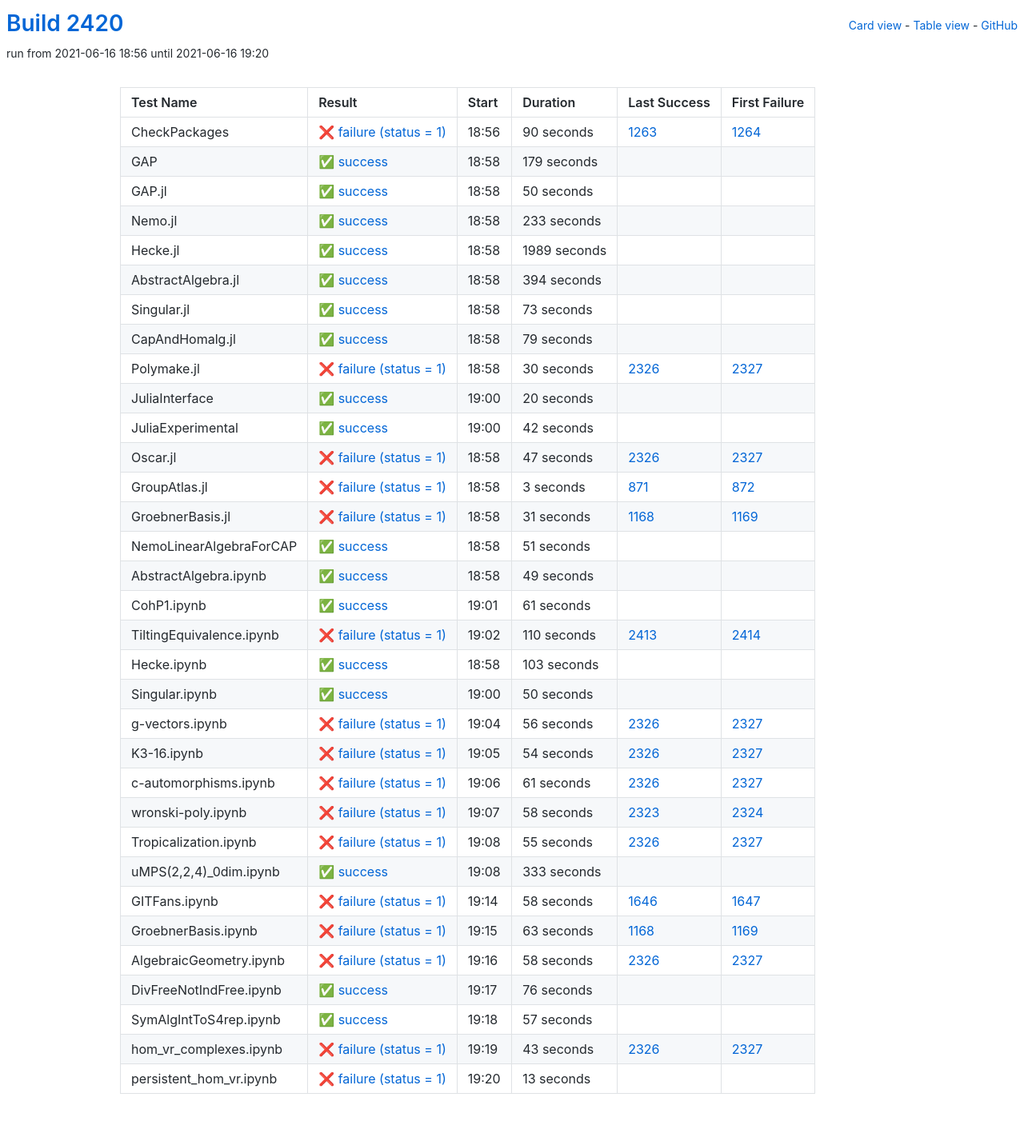
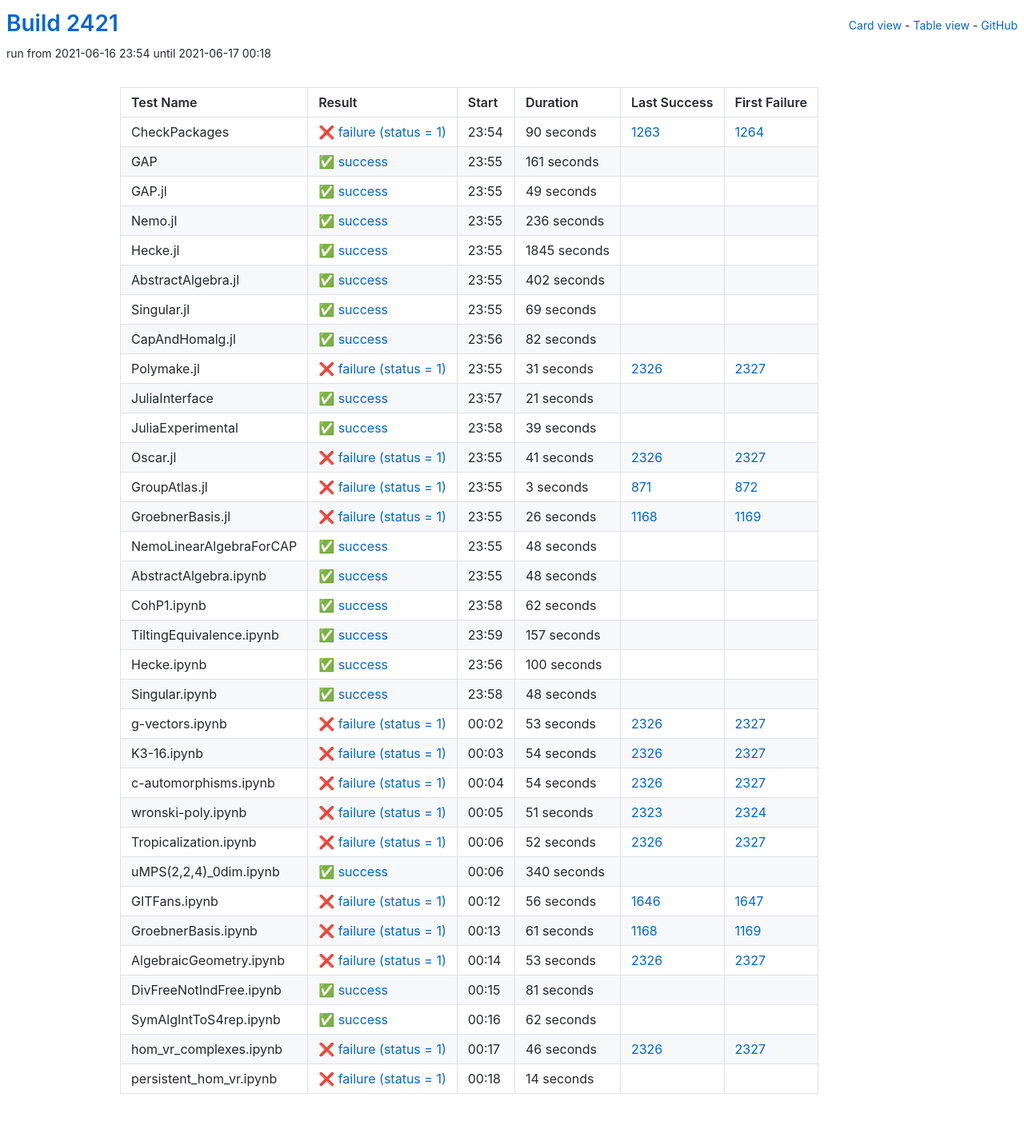
Before and after one commit to oscar-system/oscar-ci-status-stable, a Jekyll site: the page built from table.html, in a window 1280 px wide. Shown: the whole page at 80% size. Built offline with Jekyll 4.4.1, drawn with Linux system fonts in a browser that asks for light colours.

Commit message:
Build #2421

```diff
--- a/_data/ci.yml
+++ b/_data/ci.yml
@@ -1,6 +1,6 @@
 ---
-build: 2420
-build_url: https://oscarci.mathematik.uni-kl.de/job/oscar-stable/2420/
+build: 2421
+build_url: https://oscarci.mathematik.uni-kl.de/job/oscar-stable/2421/
 job: oscar-stable
 organization: oscar-system
 repo: oscar-ci-status-stable
@@ -8,8 +8,8 @@ repourl: https://github.com/oscar-system/oscar-ci-status-stable
 tests:
 - name: CheckPackages
   id: checkpackages
-  log: https://oscarci.mathematik.uni-kl.de/job/oscar-stable/2420/artifact/logs/build-2420/CheckPackages.log
-  start: 2021-06-16 18:56
+  log: https://oscarci.mathematik.uni-kl.de/job/oscar-stable/2421/artifact/logs/build-2421/CheckPackages.log
+  start: 2021-06-16 23:54
   success: false
   exitcode: 1
   status: failure
@@ -20,140 +20,140 @@ tests:
   first_failure_url: https://oscarci.mathematik.uni-kl.de/job/oscar-stable/1264/
 - name: GAP
   id: gap
-  log: https://oscarci.mathematik.uni-kl.de/job/oscar-stable/2420/artifact/logs/build-2420/GAP.log
-  start: 2021-06-16 18:58
+  log: https://oscarci.mathematik.uni-kl.de/job/oscar-stable/2421/artifact/logs/build-2421/GAP.log
+  start: 2021-06-16 23:55
   success: true
   exitcode: 0
   status: success
-  duration: 179
+  duration: 161
   last_success: false
   last_success_url:
   first_failure: false
   first_failure_url:
 - name: GAP.jl
   id: gap-jl
-  log: https://oscarci.mathematik.uni-kl.de/job/oscar-stable/2420/artifact/logs/build-2420/GAP.jl.log
-  start: 2021-06-16 18:58
+  log: https://oscarci.mathematik.uni-kl.de/job/oscar-stable/2421/artifact/logs/build-2421/GAP.jl.log
+  start: 2021-06-16 23:55
   success: true
   exitcode: 0
   status: success
-  duration: 50
+  duration: 49
   last_success: false
   last_success_url:
   first_failure: false
   first_failure_url:
 - name: Nemo.jl
   id: nemo-jl
-  log: https://oscarci.mathematik.uni-kl.de/job/oscar-stable/2420/artifact/logs/build-2420/Nemo.jl.log
-  start: 2021-06-16 18:58
+  log: https://oscarci.mathematik.uni-kl.de/job/oscar-stable/2421/artifact/logs/build-2421/Nemo.jl.log
+  start: 2021-06-16 23:55
   success: true
   exitcode: 0
   status: success
-  duration: 233
+  duration: 236
   last_success: false
   last_success_url:
   first_failure: false
   first_failure_url:
 - name: Hecke.jl
   id: hecke-jl
-  log: https://oscarci.mathematik.uni-kl.de/job/oscar-stable/2420/artifact/logs/build-2420/Hecke.jl.log
-  start: 2021-06-16 18:58
+  log: https://oscarci.mathematik.uni-kl.de/job/oscar-stable/2421/artifact/logs/build-2421/Hecke.jl.log
+  start: 2021-06-16 23:55
   success: true
   exitcode: 0
   status: success
-  duration: 1989
+  duration: 1845
   last_success: false
   last_success_url:
   first_failure: false
   first_failure_url:
 - name: AbstractAlgebra.jl
   id: abstractalgebra-jl
-  log: https://oscarci.mathematik.uni-kl.de/job/oscar-stable/2420/artifact/logs/build-2420/AbstractAlgebra.jl.log
-  start: 2021-06-16 18:58
+  log: https://oscarci.mathematik.uni-kl.de/job/oscar-stable/2421/artifact/logs/build-2421/AbstractAlgebra.jl.log
+  start: 2021-06-16 23:55
   success: true
   exitcode: 0
   status: success
-  duration: 394
+  duration: 402
   last_success: false
   last_success_url:
   first_failure: false
   first_failure_url:
 - name: Singular.jl
   id: singular-jl
-  log: https://oscarci.mathematik.uni-kl.de/job/oscar-stable/2420/artifact/logs/build-2420/Singular.jl.log
-  start: 2021-06-16 18:58
+  log: https://oscarci.mathematik.uni-kl.de/job/oscar-stable/2421/artifact/logs/build-2421/Singular.jl.log
+  start: 2021-06-16 23:55
   success: true
   exitcode: 0
   status: success
-  duration: 73
+  duration: 69
   last_success: false
   last_success_url:
   first_failure: false
   first_failure_url:
 - name: CapAndHomalg.jl
   id: capandhomalg-jl
-  log: https://oscarci.mathematik.uni-kl.de/job/oscar-stable/2420/artifact/logs/build-2420/CapAndHomalg.jl.log
-  start: 2021-06-16 18:58
+  log: https://oscarci.mathematik.uni-kl.de/job/oscar-stable/2421/artifact/logs/build-2421/CapAndHomalg.jl.log
+  start: 2021-06-16 23:56
   success: true
   exitcode: 0
   status: success
-  duration: 79
+  duration: 82
   last_success: false
   last_success_url:
   first_failure: false
   first_failure_url:
 - name: Polymake.jl
   id: polymake-jl
-  log: https://oscarci.mathematik.uni-kl.de/job/oscar-stable/2420/artifact/logs/build-2420/Polymake.jl.log
-  start: 2021-06-16 18:58
+  log: https://oscarci.mathematik.uni-kl.de/job/oscar-stable/2421/artifact/logs/build-2421/Polymake.jl.log
+  start: 2021-06-16 23:55
   success: false
   exitcode: 1
   status: failure
-  duration: 30
+  duration: 31
   last_success: 2326
   last_success_url: https://oscarci.mathematik.uni-kl.de/job/oscar-stable/2326/
   first_failure: 2327
   first_failure_url: https://oscarci.mathematik.uni-kl.de/job/oscar-stable/2327/
 - name: JuliaInterface
   id: juliainterface
-  log: https://oscarci.mathematik.uni-kl.de/job/oscar-stable/2420/artifact/logs/build-2420/JuliaInterface.log
-  start: 2021-06-16 19:00
+  log: https://oscarci.mathematik.uni-kl.de/job/oscar-stable/2421/artifact/logs/build-2421/JuliaInterface.log
+  start: 2021-06-16 23:57
   success: true
   exitcode: 0
   status: success
-  duration: 20
+  duration: 21
   last_success: false
   last_success_url:
   first_failure: false
   first_failure_url:
 - name: JuliaExperimental
   id: juliaexperimental
-  log: https://oscarci.mathematik.uni-kl.de/job/oscar-stable/2420/artifact/logs/build-2420/JuliaExperimental.log
-  start: 2021-06-16 19:00
+  log: https://oscarci.mathematik.uni-kl.de/job/oscar-stable/2421/artifact/logs/build-2421/JuliaExperimental.log
+  start: 2021-06-16 23:58
   success: true
   exitcode: 0
   status: success
-  duration: 42
+  duration: 39
   last_success: false
   last_success_url:
   first_failure: false
   first_failure_url:
 - name: Oscar.jl
   id: oscar-jl
-  log: https://oscarci.mathematik.uni-kl.de/job/oscar-stable/2420/artifact/logs/build-2420/Oscar.jl.log
-  start: 2021-06-16 18:58
+  log: https://oscarci.mathematik.uni-kl.de/job/oscar-stable/2421/artifact/logs/build-2421/Oscar.jl.log
+  start: 2021-06-16 23:55
   success: false
   exitcode: 1
   status: failure
-  duration: 47
+  duration: 41
   last_success: 2326
   last_success_url: https://oscarci.mathematik.uni-kl.de/job/oscar-stable/2326/
   first_failure: 2327
   first_failure_url: https://oscarci.mathematik.uni-kl.de/job/oscar-stable/2327/
 - name: GroupAtlas.jl
   id: groupatlas-jl
-  log: https://oscarci.mathematik.uni-kl.de/job/oscar-stable/2420/artifact/logs/build-2420/GroupAtlas.jl.log
-  start: 2021-06-16 18:58
+  log: https://oscarci.mathematik.uni-kl.de/job/oscar-stable/2421/artifact/logs/build-2421/GroupAtlas.jl.log
+  start: 2021-06-16 23:55
   success: false
   exitcode: 1
   status: failure
@@ -164,104 +164,104 @@ tests:
   first_failure_url: https://oscarci.mathematik.uni-kl.de/job/oscar-stable/872/
 - name: GroebnerBasis.jl
   id: groebnerbasis-jl
-  log: https://oscarci.mathematik.uni-kl.de/job/oscar-stable/2420/artifact/logs/build-2420/GroebnerBasis.jl.log
-  start: 2021-06-16 18:58
+  log: https://oscarci.mathematik.uni-kl.de/job/oscar-stable/2421/artifact/logs/build-2421/GroebnerBasis.jl.log
+  start: 2021-06-16 23:55
   success: false
   exitcode: 1
   status: failure
-  duration: 31
+  duration: 26
   last_success: 1168
   last_success_url: https://oscarci.mathematik.uni-kl.de/job/oscar-stable/1168/
   first_failure: 1169
   first_failure_url: https://oscarci.mathematik.uni-kl.de/job/oscar-stable/1169/
 - name: NemoLinearAlgebraForCAP
   id: nemolinearalgebraforcap
-  log: https://oscarci.mathematik.uni-kl.de/job/oscar-stable/2420/artifact/logs/build-2420/NemoLinearAlgebraForCAP.log
-  start: 2021-06-16 18:58
+  log: https://oscarci.mathematik.uni-kl.de/job/oscar-stable/2421/artifact/logs/build-2421/NemoLinearAlgebraForCAP.log
+  start: 2021-06-16 23:55
   success: true
   exitcode: 0
   status: success
-  duration: 51
+  duration: 48
   last_success: false
   last_success_url:
   first_failure: false
   first_failure_url:
 - name: AbstractAlgebra.ipynb
   id: abstractalgebra-ipynb
-  log: https://oscarci.mathematik.uni-kl.de/job/oscar-stable/2420/artifact/logs/build-2420/AbstractAlgebra.ipynb.log
-  start: 2021-06-16 18:58
+  log: https://oscarci.mathematik.uni-kl.de/job/oscar-stable/2421/artifact/logs/build-2421/AbstractAlgebra.ipynb.log
+  start: 2021-06-16 23:55
   success: true
   exitcode: 0
   status: success
-  duration: 49
+  duration: 48
   last_success: false
   last_success_url:
   first_failure: false
   first_failure_url:
 - name: CohP1.ipynb
   id: cohp1-ipynb
-  log: https://oscarci.mathematik.uni-kl.de/job/oscar-stable/2420/artifact/logs/build-2420/CohP1.ipynb.log
-  start: 2021-06-16 19:01
+  log: https://oscarci.mathematik.uni-kl.de/job/oscar-stable/2421/artifact/logs/build-2421/CohP1.ipynb.log
+  start: 2021-06-16 23:58
   success: true
   exitcode: 0
   status: success
-  duration: 61
+  duration: 62
   last_success: false
   last_success_url:
   first_failure: false
   first_failure_url:
 - name: TiltingEquivalence.ipynb
   id: tiltingequivalence-ipynb
-  log: https://oscarci.mathematik.uni-kl.de/job/oscar-stable/2420/artifact/logs/build-2420/TiltingEquivalence.ipynb.log
-  start: 2021-06-16 19:02
-  success: false
-  exitcode: 1
-  status: failure
-  duration: 110
-  last_success: 2413
-  last_success_url: https://oscarci.mathematik.uni-kl.de/job/oscar-stable/2413/
-  first_failure: 2414
-  first_failure_url: https://oscarci.mathematik.uni-kl.de/job/oscar-stable/2414/
-- name: Hecke.ipynb
-  id: hecke-ipynb
-  log: https://oscarci.mathematik.uni-kl.de/job/oscar-stable/2420/artifact/logs/build-2420/Hecke.ipynb.log
-  start: 2021-06-16 18:58
+  log: https://oscarci.mathematik.uni-kl.de/job/oscar-stable/2421/artifact/logs/build-2421/TiltingEquivalence.ipynb.log
+  start: 2021-06-16 23:59
   success: true
   exitcode: 0
   status: success
-  duration: 103
+  duration: 157
+  last_success: false
+  last_success_url:
+  first_failure: false
+  first_failure_url:
+- name: Hecke.ipynb
+  id: hecke-ipynb
+  log: https://oscarci.mathematik.uni-kl.de/job/oscar-stable/2421/artifact/logs/build-2421/Hecke.ipynb.log
+  start: 2021-06-16 23:56
+  success: true
+  exitcode: 0
+  status: success
+  duration: 100
   last_success: false
   last_success_url:
   first_failure: false
   first_failure_url:
 - name: Singular.ipynb
   id: singular-ipynb
-  log: https://oscarci.mathematik.uni-kl.de/job/oscar-stable/2420/artifact/logs/build-2420/Singular.ipynb.log
-  start: 2021-06-16 19:00
+  log: https://oscarci.mathematik.uni-kl.de/job/oscar-stable/2421/artifact/logs/build-2421/Singular.ipynb.log
+  start: 2021-06-16 23:58
   success: true
   exitcode: 0
   status: success
-  duration: 50
+  duration: 48
   last_success: false
   last_success_url:
   first_failure: false
   first_failure_url:
 - name: g-vectors.ipynb
   id: g-vectors-ipynb
-  log: https://oscarci.mathematik.uni-kl.de/job/oscar-stable/2420/artifact/logs/build-2420/g-vectors.ipynb.log
-  start: 2021-06-16 19:04
+  log: https://oscarci.mathematik.uni-kl.de/job/oscar-stable/2421/artifact/logs/build-2421/g-vectors.ipynb.log
+  start: 2021-06-17 00:02
   success: false
   exitcode: 1
   status: failure
-  duration: 56
+  duration: 53
   last_success: 2326
   last_success_url: https://oscarci.mathematik.uni-kl.de/job/oscar-stable/2326/
   first_failure: 2327
   first_failure_url: https://oscarci.mathematik.uni-kl.de/job/oscar-stable/2327/
 - name: K3-16.ipynb
   id: k3-16-ipynb
-  log: https://oscarci.mathematik.uni-kl.de/job/oscar-stable/2420/artifact/logs/build-2420/K3-16.ipynb.log
-  start: 2021-06-16 19:05
+  log: https://oscarci.mathematik.uni-kl.de/job/oscar-stable/2421/artifact/logs/build-2421/K3-16.ipynb.log
+  start: 2021-06-17 00:03
   success: false
   exitcode: 1
   status: failure
@@ -272,132 +272,132 @@ tests:
   first_failure_url: https://oscarci.mathematik.uni-kl.de/job/oscar-stable/2327/
 - name: c-automorphisms.ipynb
   id: c-automorphisms-ipynb
-  log: https://oscarci.mathematik.uni-kl.de/job/oscar-stable/2420/artifact/logs/build-2420/c-automorphisms.ipynb.log
-  start: 2021-06-16 19:06
+  log: https://oscarci.mathematik.uni-kl.de/job/oscar-stable/2421/artifact/logs/build-2421/c-automorphisms.ipynb.log
+  start: 2021-06-17 00:04
   success: false
   exitcode: 1
   status: failure
-  duration: 61
+  duration: 54
   last_success: 2326
   last_success_url: https://oscarci.mathematik.uni-kl.de/job/oscar-stable/2326/
   first_failure: 2327
   first_failure_url: https://oscarci.mathematik.uni-kl.de/job/oscar-stable/2327/
 - name: wronski-poly.ipynb
   id: wronski-poly-ipynb
-  log: https://oscarci.mathematik.uni-kl.de/job/oscar-stable/2420/artifact/logs/build-2420/wronski-poly.ipynb.log
-  start: 2021-06-16 19:07
+  log: https://oscarci.mathematik.uni-kl.de/job/oscar-stable/2421/artifact/logs/build-2421/wronski-poly.ipynb.log
+  start: 2021-06-17 00:05
   success: false
   exitcode: 1
   status: failure
-  duration: 58
+  duration: 51
   last_success: 2323
   last_success_url: https://oscarci.mathematik.uni-kl.de/job/oscar-stable/2323/
   first_failure: 2324
   first_failure_url: https://oscarci.mathematik.uni-kl.de/job/oscar-stable/2324/
 - name: Tropicalization.ipynb
   id: tropicalization-ipynb
-  log: https://oscarci.mathematik.uni-kl.de/job/oscar-stable/2420/artifact/logs/build-2420/Tropicalization.ipynb.log
-  start: 2021-06-16 19:08
+  log: https://oscarci.mathematik.uni-kl.de/job/oscar-stable/2421/artifact/logs/build-2421/Tropicalization.ipynb.log
+  start: 2021-06-17 00:06
   success: false
   exitcode: 1
   status: failure
-  duration: 55
+  duration: 52
   last_success: 2326
   last_success_url: https://oscarci.mathematik.uni-kl.de/job/oscar-stable/2326/
   first_failure: 2327
   first_failure_url: https://oscarci.mathematik.uni-kl.de/job/oscar-stable/2327/
 - name: uMPS(2,2,4)_0dim.ipynb
   id: umps-2-2-4-0dim-ipynb
-  log: https://oscarci.mathematik.uni-kl.de/job/oscar-stable/2420/artifact/logs/build-2420/uMPS-2-2-4-_0dim.ipynb.log
-  start: 2021-06-16 19:08
+  log: https://oscarci.mathematik.uni-kl.de/job/oscar-stable/2421/artifact/logs/build-2421/uMPS-2-2-4-_0dim.ipynb.log
+  start: 2021-06-17 00:06
   success: true
   exitcode: 0
   status: success
-  duration: 333
+  duration: 340
   last_success: false
   last_success_url:
   first_failure: false
   first_failure_url:
 - name: GITFans.ipynb
   id: gitfans-ipynb
-  log: https://oscarci.mathematik.uni-kl.de/job/oscar-stable/2420/artifact/logs/build-2420/GITFans.ipynb.log
-  start: 2021-06-16 19:14
+  log: https://oscarci.mathematik.uni-kl.de/job/oscar-stable/2421/artifact/logs/build-2421/GITFans.ipynb.log
+  start: 2021-06-17 00:12
   success: false
   exitcode: 1
   status: failure
-  duration: 58
+  duration: 56
   last_success: 1646
   last_success_url: https://oscarci.mathematik.uni-kl.de/job/oscar-stable/1646/
   first_failure: 1647
   first_failure_url: https://oscarci.mathematik.uni-kl.de/job/oscar-stable/1647/
 - name: GroebnerBasis.ipynb
   id: groebnerbasis-ipynb
-  log: https://oscarci.mathematik.uni-kl.de/job/oscar-stable/2420/artifact/logs/build-2420/GroebnerBasis.ipynb.log
-  start: 2021-06-16 19:15
+  log: https://oscarci.mathematik.uni-kl.de/job/oscar-stable/2421/artifact/logs/build-2421/GroebnerBasis.ipynb.log
+  start: 2021-06-17 00:13
   success: false
   exitcode: 1
   status: failure
-  duration: 63
+  duration: 61
   last_success: 1168
   last_success_url: https://oscarci.mathematik.uni-kl.de/job/oscar-stable/1168/
   first_failure: 1169
   first_failure_url: https://oscarci.mathematik.uni-kl.de/job/oscar-stable/1169/
 - name: AlgebraicGeometry.ipynb
   id: algebraicgeometry-ipynb
-  log: https://oscarci.mathematik.uni-kl.de/job/oscar-stable/2420/artifact/logs/build-2420/AlgebraicGeometry.ipynb.log
-  start: 2021-06-16 19:16
+  log: https://oscarci.mathematik.uni-kl.de/job/oscar-stable/2421/artifact/logs/build-2421/AlgebraicGeometry.ipynb.log
+  start: 2021-06-17 00:14
   success: false
   exitcode: 1
   status: failure
-  duration: 58
+  duration: 53
   last_success: 2326
   last_success_url: https://oscarci.mathematik.uni-kl.de/job/oscar-stable/2326/
   first_failure: 2327
   first_failure_url: https://oscarci.mathematik.uni-kl.de/job/oscar-stable/2327/
 - name: DivFreeNotIndFree.ipynb
   id: divfreenotindfree-ipynb
-  log: https://oscarci.mathematik.uni-kl.de/job/oscar-stable/2420/artifact/logs/build-2420/DivFreeNotIndFree.ipynb.log
-  start: 2021-06-16 19:17
+  log: https://oscarci.mathematik.uni-kl.de/job/oscar-stable/2421/artifact/logs/build-2421/DivFreeNotIndFree.ipynb.log
+  start: 2021-06-17 00:15
   success: true
   exitcode: 0
   status: success
-  duration: 76
+  duration: 81
   last_success: false
   last_success_url:
   first_failure: false
   first_failure_url:
 - name: SymAlgIntToS4rep.ipynb
   id: symalginttos4rep-ipynb
-  log: https://oscarci.mathematik.uni-kl.de/job/oscar-stable/2420/artifact/logs/build-2420/SymAlgIntToS4rep.ipynb.log
-  start: 2021-06-16 19:18
+  log: https://oscarci.mathematik.uni-kl.de/job/oscar-stable/2421/artifact/logs/build-2421/SymAlgIntToS4rep.ipynb.log
+  start: 2021-06-17 00:16
   success: true
   exitcode: 0
   status: success
-  duration: 57
+  duration: 62
   last_success: false
   last_success_url:
   first_failure: false
   first_failure_url:
 - name: hom_vr_complexes.ipynb
   id: hom-vr-complexes-ipynb
-  log: https://oscarci.mathematik.uni-kl.de/job/oscar-stable/2420/artifact/logs/build-2420/hom_vr_complexes.ipynb.log
-  start: 2021-06-16 19:19
+  log: https://oscarci.mathematik.uni-kl.de/job/oscar-stable/2421/artifact/logs/build-2421/hom_vr_complexes.ipynb.log
+  start: 2021-06-17 00:17
   success: false
   exitcode: 1
   status: failure
-  duration: 43
+  duration: 46
   last_success: 2326
   last_success_url: https://oscarci.mathematik.uni-kl.de/job/oscar-stable/2326/
   first_failure: 2327
   first_failure_url: https://oscarci.mathematik.uni-kl.de/job/oscar-stable/2327/
 - name: persistent_hom_vr.ipynb
   id: persistent-hom-vr-ipynb
-  log: https://oscarci.mathematik.uni-kl.de/job/oscar-stable/2420/artifact/logs/build-2420/persistent_hom_vr.ipynb.log
-  start: 2021-06-16 19:20
+  log: https://oscarci.mathematik.uni-kl.de/job/oscar-stable/2421/artifact/logs/build-2421/persistent_hom_vr.ipynb.log
+  start: 2021-06-17 00:18
   success: false
   exitcode: 1
   status: failure
-  duration: 13
+  duration: 14
   last_success: false
   last_success_url:
   first_failure: false
```
Also changed, not shown: README.md.
